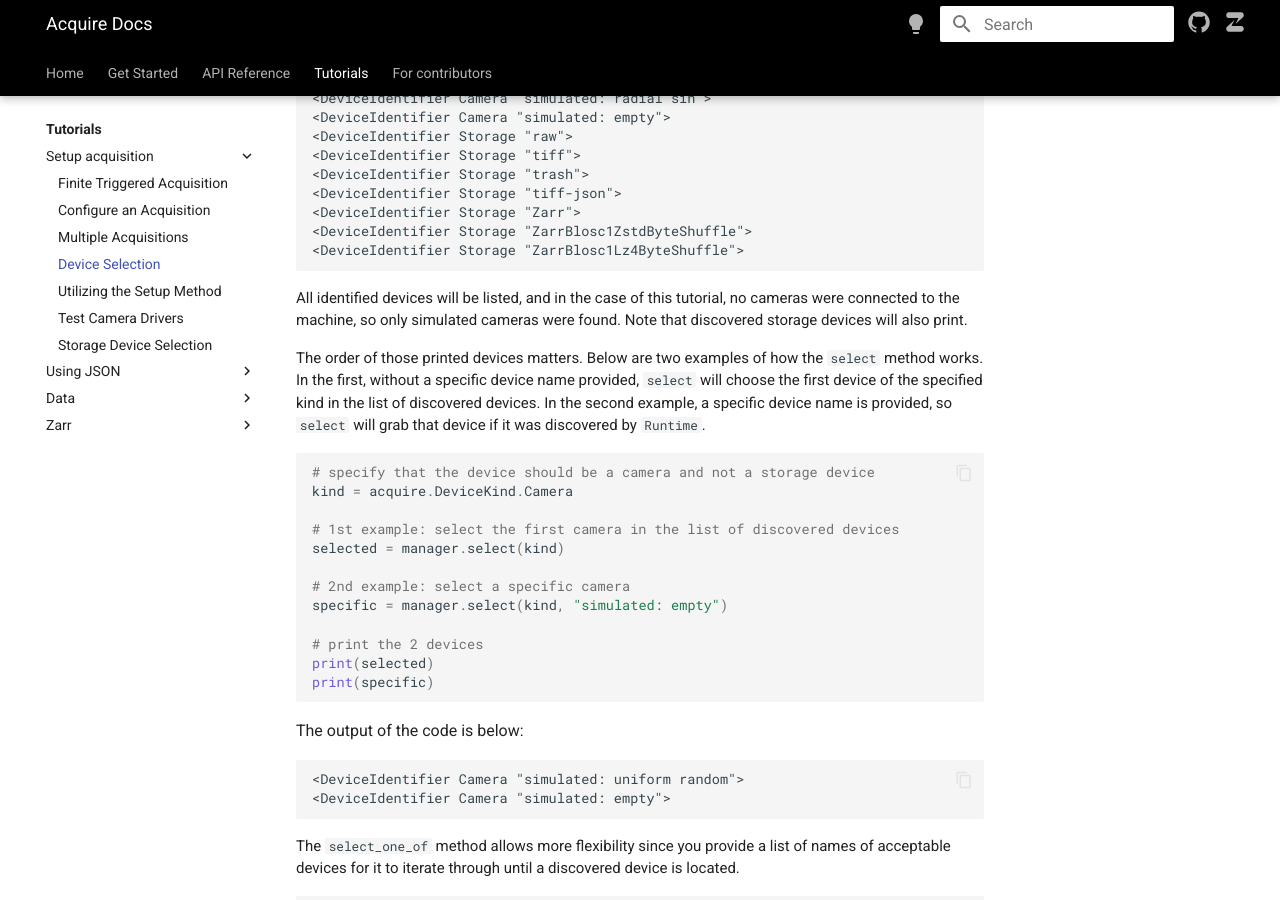
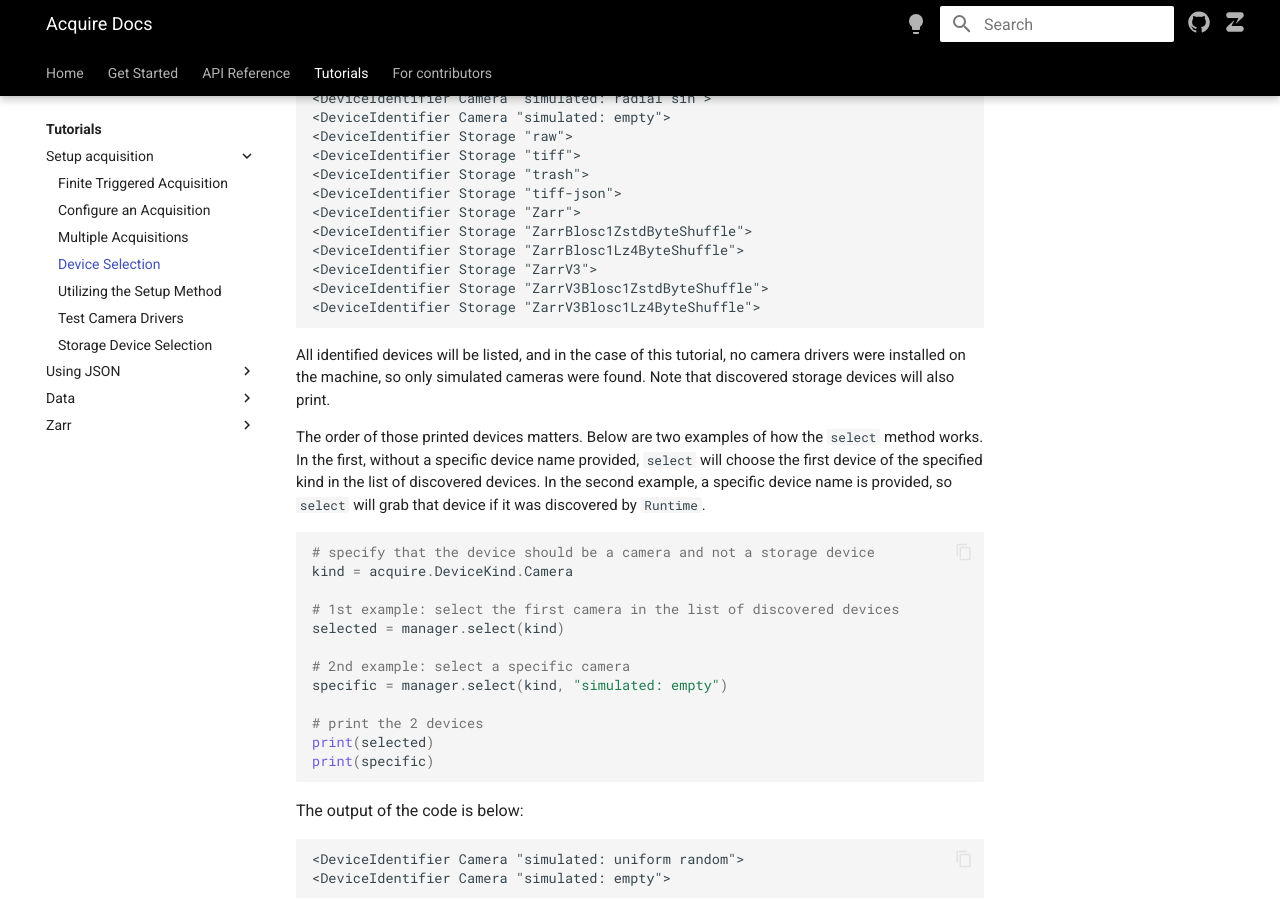
Before and after one commit to melissawm/acquire-docs, an MkDocs documentation site: the page built from docs/tutorials/setup_acquisition/select.md, in a window 1280 px wide and 900 px high, scrolled down 664 px. Built offline with MkDocs 1.6.1 and Material for MkDocs 9.7.7, drawn with Linux system fonts in a browser that asks for light colours; nearby versions of some CDN libraries; comment, search, counter and statistics services are not loaded.

Commit message:
Update select.md

````diff
--- a/docs/tutorials/setup_acquisition/select.md
+++ b/docs/tutorials/setup_acquisition/select.md
@@ -31,9 +31,12 @@
 <DeviceIdentifier Storage "Zarr">
 <DeviceIdentifier Storage "ZarrBlosc1ZstdByteShuffle">
 <DeviceIdentifier Storage "ZarrBlosc1Lz4ByteShuffle">
+<DeviceIdentifier Storage "ZarrV3">
+<DeviceIdentifier Storage "ZarrV3Blosc1ZstdByteShuffle">
+<DeviceIdentifier Storage "ZarrV3Blosc1Lz4ByteShuffle">
 ```
 
-All identified devices will be listed, and in the case of this tutorial, no cameras were connected to the machine, so only simulated cameras were found. Note that discovered storage devices will also print.
+All identified devices will be listed, and in the case of this tutorial, no camera drivers were installed on the machine, so only simulated cameras were found. Note that discovered storage devices will also print.
 
 The order of those printed devices matters. Below are two examples of how the `select` method works. In the first, without a specific device name provided, `select` will choose the first device of the specified kind in the list of discovered devices. In the second example, a specific device name is provided, so `select` will grab that device if it was discovered by `Runtime`.
 
````
